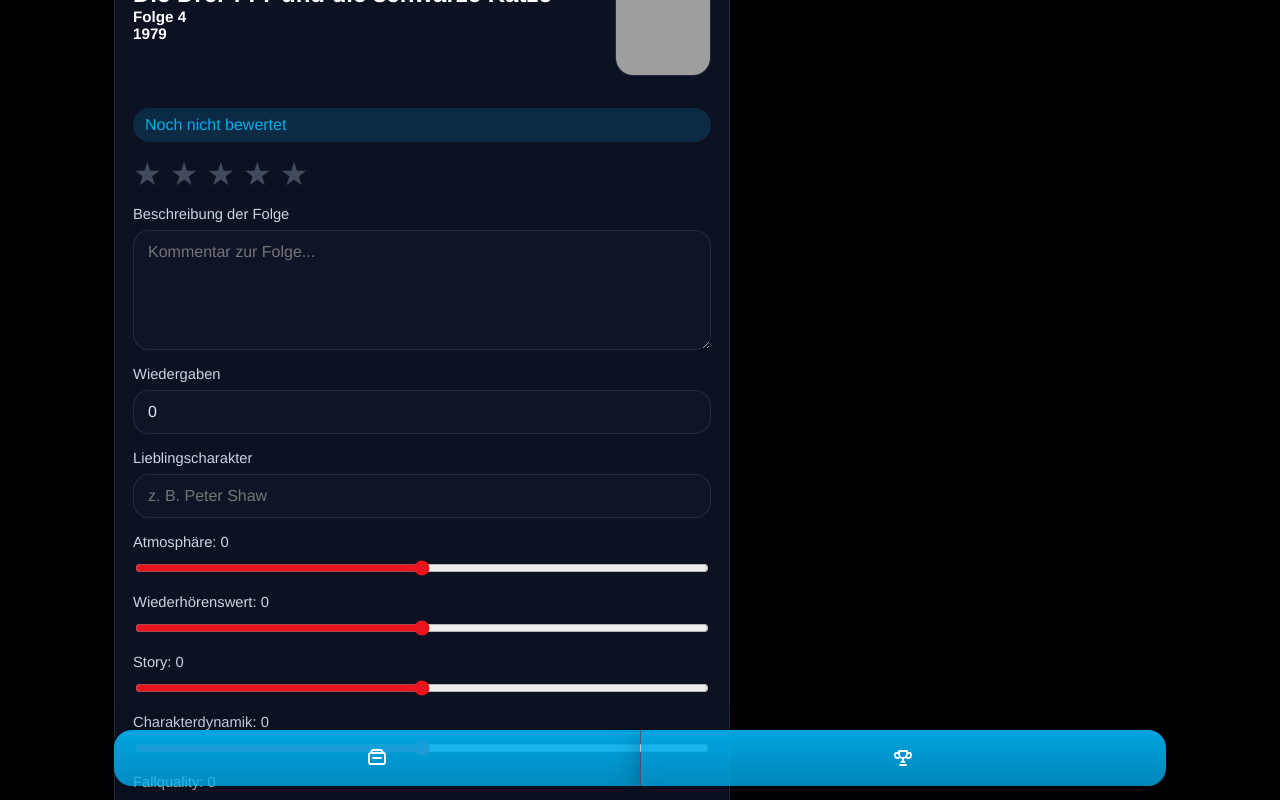
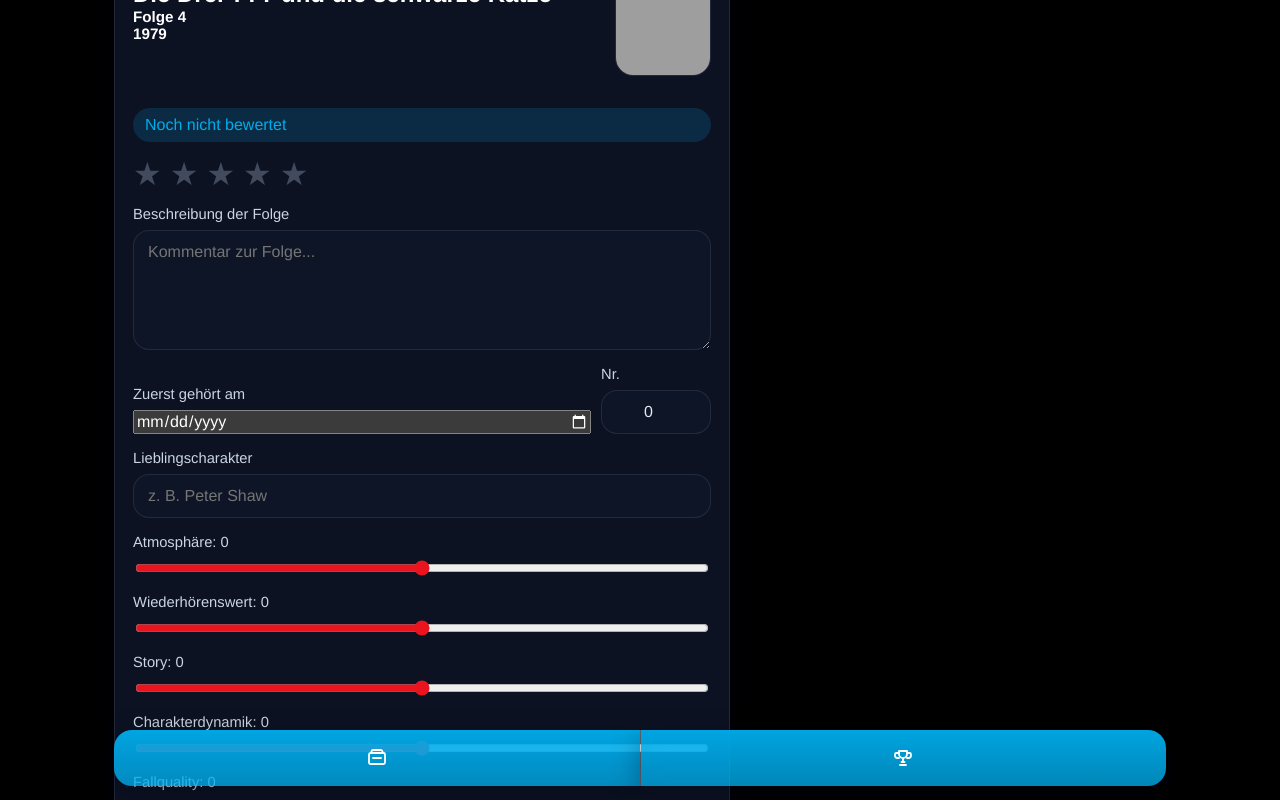
Before and after one commit to danielrieger-lab/bobs-archiv, a React (Vite) app: page / in a window 1280 px wide. Both pictures are taken after a click on the button 235 px from the left and 956 px from the top of the page. Shown: the part 556-1356 px from the top of the page. Built offline with nearby package versions, Linux system fonts and the light colour scheme; grey boxes are pictures that could not be loaded.

Commit message:
Add first-heard date field

```diff
--- a/src/App.tsx
+++ b/src/App.tsx
@@ -6,6 +6,7 @@ type Radioplay = {
   episode: string;
   year: number;
   coverImage?: string;
+  zuerstGehoertAm: string;
   wiedergaben: number;
   lieblingscharakter: string;
   atmosphaere: number;
@@ -288,6 +289,7 @@ function buildDefaultRadioplays(): Radioplay[] {
         episode: `Folge ${episodeNumber}: ${episodeName}`,
         year: parseYearFromLine(line),
         coverImage: undefined,
+        zuerstGehoertAm: '',
         wiedergaben: 0,
         lieblingscharakter: '',
         atmosphaere: 0,
@@ -353,6 +355,7 @@ function hydrateRadioplay(raw: Partial<Radioplay>, fallback: Radioplay): Radiopl
     ...raw,
     episode: normalizeEpisodeLabel(typeof raw.episode === 'string' ? raw.episode : fallback.episode),
     coverImage: typeof raw.coverImage === 'string' ? raw.coverImage : fallback.coverImage,
+    zuerstGehoertAm: typeof raw.zuerstGehoertAm === 'string' ? raw.zuerstGehoertAm : '',
     wiedergaben: typeof raw.wiedergaben === 'number' ? raw.wiedergaben : 0,
     lieblingscharakter: typeof raw.lieblingscharakter === 'string' ? raw.lieblingscharakter : '',
     atmosphaere: typeof raw.atmosphaere === 'number' ? raw.atmosphaere : 0,
@@ -537,6 +540,10 @@ export default function App() {
     setRadioplays((current: Radioplay[]) => current.map((play: Radioplay) => (play.id === id ? { ...play, beschreibungDerFolge } : play)));
   };
 
+  const updateZuerstGehoertAm = (id: string, zuerstGehoertAm: string) => {
+    setRadioplays((current: Radioplay[]) => current.map((play: Radioplay) => (play.id === id ? { ...play, zuerstGehoertAm } : play)));
+  };
+
   const updateWiedergaben = (id: string, wiedergaben: number) => {
     setRadioplays((current: Radioplay[]) => current.map((play: Radioplay) => (play.id === id ? { ...play, wiedergaben } : play)));
   };
@@ -590,6 +597,7 @@ export default function App() {
       episode: `Folge ${folgennummer}: ${titel} (${jahr})`,
       year: jahr,
       coverImage: addForm.coverImage || undefined,
+      zuerstGehoertAm: '',
       wiedergaben: 0,
       lieblingscharakter: '',
       atmosphaere: 0,
@@ -739,8 +747,18 @@ export default function App() {
                 />
               </label>
 
+              <div className="first-heard-row">
                 <label className="field">
-                <span>Wiedergaben</span>
+                  <span>Zuerst gehört am</span>
+                  <input
+                    type="date"
+                    value={selected.zuerstGehoertAm}
+                    onChange={(event) => updateZuerstGehoertAm(selected.id, event.target.value)}
+                  />
+                </label>
+
+                <label className="field field-small-number">
+                  <span>Nr.</span>
                   <input
                     type="number"
                     min="0"
@@ -749,6 +767,7 @@ export default function App() {
                     onChange={(event) => updateWiedergaben(selected.id, Math.max(0, Number(event.target.value) || 0))}
                   />
                 </label>
+              </div>
 
               <label className="field">
                 <span>Lieblingscharakter</span>
--- a/src/styles.css
+++ b/src/styles.css
@@ -277,6 +277,17 @@ h1 {
 .field span {
   color: #cbd5e1;
   font-size: 0.92rem;
+}
+
+.first-heard-row {
+  display: grid;
+  grid-template-columns: minmax(0, 1fr) 110px;
+  gap: 10px;
+  align-items: end;
+}
+
+.field-small-number input[type='number'] {
+  text-align: center;
 }
 
 .field input[type='number'],
@@ -685,6 +696,11 @@ input[type='range'] {
     gap: 8px;
   }
 
+  .first-heard-row {
+    grid-template-columns: minmax(0, 1fr) 90px;
+    gap: 8px;
+  }
+
   .detail-header {
     flex-direction: column-reverse;
     align-items: flex-start;
```
Lines whose indentation alone changed are shown as unchanged.
